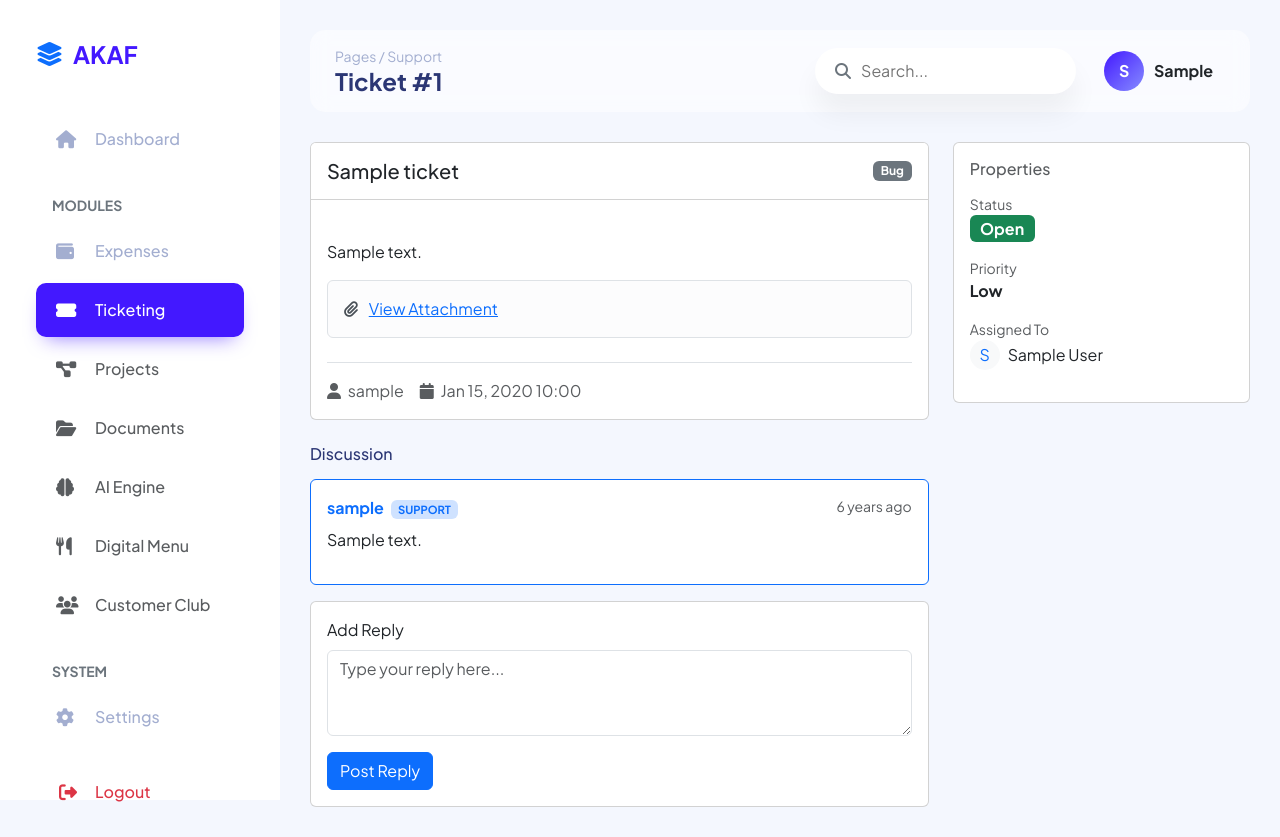
After one commit to af1112/akafwebsite, a Django app: page /ticketing/1/ in a window 1280 px wide. The commit adds this page. Run offline with Django 5.2, Linux system fonts and the light colour scheme; a user stored in the database is signed in; tables that the repository leaves empty hold one stand-in row (values such as "Sample post").

Commit message:
Add Ticketing System module: models, views, templates, and dashboard integration

```diff
--- /dev/null
+++ b/pc_software/apps/ticketing/models.py
@@ -0,0 +1,63 @@
+from django.db import models
+from django.contrib.auth import get_user_model
+from django.utils.translation import gettext_lazy as _
+
+User = get_user_model()
+
+class Ticket(models.Model):
+    STATUS_CHOICES = [
+        ('open', _('Open')),
+        ('in_progress', _('In Progress')),
+        ('resolved', _('Resolved')),
+        ('closed', _('Closed')),
+    ]
+
+    PRIORITY_CHOICES = [
+        ('low', _('Low')),
+        ('medium', _('Medium')),
+        ('high', _('High')),
+        ('critical', _('Critical')),
+    ]
+
+    CATEGORY_CHOICES = [
+        ('bug', _('Bug')),
+        ('feature', _('Feature Request')),
+        ('support', _('Support')),
+        ('other', _('Other')),
+    ]
+
+    title = models.CharField(_("Title"), max_length=200)
+    description = models.TextField(_("Description"))
+
+    status = models.CharField(_("Status"), max_length=20, choices=STATUS_CHOICES, default='open')
+    priority = models.CharField(_("Priority"), max_length=20, choices=PRIORITY_CHOICES, default='medium')
+    category = models.CharField(_("Category"), max_length=20, choices=CATEGORY_CHOICES, default='support')
+
+    created_by = models.ForeignKey(User, on_delete=models.CASCADE, related_name='created_tickets', verbose_name=_("Created By"))
+    assigned_to = models.ForeignKey(User, on_delete=models.SET_NULL, null=True, blank=True, related_name='assigned_tickets', verbose_name=_("Assigned To"))
+
+    created_at = models.DateTimeField(auto_now_add=True)
+    updated_at = models.DateTimeField(auto_now=True)
+
+    attachment = models.FileField(_("Attachment"), upload_to='tickets/%Y/%m/', blank=True, null=True)
+
+    class Meta:
+        verbose_name = _("Ticket")
+        verbose_name_plural = _("Tickets")
+        ordering = ['-created_at']
+
+    def __str__(self):
+        return f"#{self.id} - {self.title}"
+
+class TicketComment(models.Model):
+    ticket = models.ForeignKey(Ticket, on_delete=models.CASCADE, related_name='comments')
+    user = models.ForeignKey(User, on_delete=models.CASCADE)
+    content = models.TextField(_("Comment"))
+    created_at = models.DateTimeField(auto_now_add=True)
+    attachment = models.FileField(_("Attachment"), upload_to='ticket_comments/%Y/%m/', blank=True, null=True)
+
+    class Meta:
+        ordering = ['created_at']
+
+    def __str__(self):
+        return f"Comment by {self.user} on #{self.ticket.id}"
--- /dev/null
+++ b/pc_software/apps/ticketing/urls.py
@@ -0,0 +1,8 @@
+from django.urls import path
+from . import views
+
+urlpatterns = [
+    path('', views.ticket_list, name='ticket_list'),
+    path('create/', views.ticket_create, name='ticket_create'),
+    path('<int:pk>/', views.ticket_detail, name='ticket_detail'),
+]
--- /dev/null
+++ b/pc_software/apps/ticketing/views.py
@@ -0,0 +1,63 @@
+from django.shortcuts import render, get_object_or_404, redirect
+from django.contrib.auth.decorators import login_required
+from django.contrib import messages
+from .models import Ticket, TicketComment
+from django.utils.translation import gettext as _
+
+@login_required
+def ticket_list(request):
+    tickets = Ticket.objects.filter(created_by=request.user)
+    # If user is staff/admin, they might see all or assigned tickets.
+    # For now, let's keep it simple: users see their own tickets.
+
+    context = {
+        'tickets': tickets
+    }
+    return render(request, 'ticketing/ticket_list.html', context)
+
+@login_required
+def ticket_detail(request, pk):
+    ticket = get_object_or_404(Ticket, pk=pk)
+    # Check permission
+    if ticket.created_by != request.user and not request.user.is_staff:
+        messages.error(request, _("You do not have permission to view this ticket."))
+        return redirect('ticket_list')
+
+    if request.method == 'POST':
+        content = request.POST.get('content')
+        if content:
+            TicketComment.objects.create(
+                ticket=ticket,
+                user=request.user,
+                content=content
+            )
+            messages.success(request, _("Comment added."))
+            return redirect('ticket_detail', pk=pk)
+
+    context = {
+        'ticket': ticket
+    }
+    return render(request, 'ticketing/ticket_detail.html', context)
+
+@login_required
+def ticket_create(request):
+    if request.method == 'POST':
+        title = request.POST.get('title')
+        description = request.POST.get('description')
+        priority = request.POST.get('priority')
+        category = request.POST.get('category')
+
+        if title and description:
+            Ticket.objects.create(
+                title=title,
+                description=description,
+                priority=priority,
+                category=category,
+                created_by=request.user
+            )
+            messages.success(request, _("Ticket created successfully."))
+            return redirect('ticket_list')
+        else:
+            messages.error(request, _("Please fill in all required fields."))
+
+    return render(request, 'ticketing/ticket_form.html', context={})
--- a/pc_software/core/settings.py
+++ b/pc_software/core/settings.py
@@ -53,6 +53,7 @@ INSTALLED_APPS = [
     'dms',
     'users',
     'expenses',
+    'ticketing',
 ]
 
 MIDDLEWARE = [
--- a/pc_software/core/urls.py
+++ b/pc_software/core/urls.py
@@ -26,5 +26,6 @@ urlpatterns = [
     path('', views.main_dashboard, name='main_dashboard'), # Main Landing Dashboard
     path('restore-data/', views.restore_data_view, name='restore_data'), # Emergency Data Restore
     path('expenses/', include('expenses.urls')), # Move expenses to sub-path
+    path('ticketing/', include('ticketing.urls')), # Ticketing System
     path('users/', include('users.urls')),
 ] + static(settings.MEDIA_URL, document_root=settings.MEDIA_ROOT)
--- a/pc_software/templates/dashboard_base.html
+++ b/pc_software/templates/dashboard_base.html
@@ -34,6 +34,11 @@
             <a href="{% url 'dashboard' %}" class="nav-link {% if 'expenses' in request.path %}active{% endif %}">
                 <i class="fas fa-wallet"></i>
                 <span>{% trans "Expenses" %}</span>
+            </a>
+
+            <a href="{% url 'ticket_list' %}" class="nav-link {% if 'ticketing' in request.path %}active{% endif %}">
+                <i class="fas fa-ticket-alt"></i>
+                <span>{% trans "Ticketing" %}</span>
             </a>
 
             <a href="#" class="nav-link text-muted" style="cursor: not-allowed">
--- /dev/null
+++ b/pc_software/templates/ticketing/ticket_detail.html
@@ -0,0 +1,112 @@
+{% extends 'dashboard_base.html' %}
+{% load i18n %}
+
+{% block title %}{% trans "Ticket Details" %}{% endblock %}
+{% block page_title %}{% trans "Support" %}{% endblock %}
+{% block content_title %}{% trans "Ticket" %} #{{ ticket.id }}{% endblock %}
+
+{% block content %}
+<div class="row">
+    <!-- Ticket Info -->
+    <div class="col-lg-8">
+        <div class="card mb-4">
+            <div class="card-header bg-white d-flex justify-content-between align-items-center py-3">
+                <h5 class="mb-0">{{ ticket.title }}</h5>
+                <span class="badge bg-secondary">{{ ticket.get_category_display }}</span>
+            </div>
+            <div class="card-body">
+                <p class="text-muted mb-4">{{ ticket.description|linebreaks }}</p>
+
+                {% if ticket.attachment %}
+                <div class="alert alert-light border">
+                    <i class="fas fa-paperclip me-2"></i>
+                    <a href="{{ ticket.attachment.url }}" target="_blank">{% trans "View Attachment" %}</a>
+                </div>
+                {% endif %}
+
+                <div class="d-flex gap-3 text-sm text-muted mt-4 pt-3 border-top">
+                    <div><i class="fas fa-user me-1"></i> {{ ticket.created_by.username }}</div>
+                    <div><i class="fas fa-calendar me-1"></i> {{ ticket.created_at|date:"M d, Y H:i" }}</div>
+                </div>
+            </div>
+        </div>
+
+        <!-- Comments -->
+        <h6 class="mb-3">{% trans "Discussion" %}</h6>
+
+        {% for comment in ticket.comments.all %}
+        <div class="card mb-3 {% if comment.user.is_staff %}border-primary{% endif %}">
+            <div class="card-body py-3">
+                <div class="d-flex justify-content-between mb-2">
+                    <div class="fw-bold {% if comment.user.is_staff %}text-primary{% endif %}">
+                        {{ comment.user.username }}
+                        {% if comment.user.is_staff %}
+                        <span class="badge bg-primary-subtle text-primary ms-1" style="font-size: 0.7em">SUPPORT</span>
+                        {% endif %}
+                    </div>
+                    <small class="text-muted">{{ comment.created_at|timesince }} ago</small>
+                </div>
+                <p class="mb-0">{{ comment.content|linebreaks }}</p>
+            </div>
+        </div>
+        {% empty %}
+        <div class="text-center text-muted py-3 mb-4">
+            <small>{% trans "No comments yet." %}</small>
+        </div>
+        {% endfor %}
+
+        <!-- Add Comment -->
+        {% if ticket.status != 'closed' %}
+        <div class="card">
+            <div class="card-body">
+                <form method="post">
+                    {% csrf_token %}
+                    <div class="mb-3">
+                        <label class="form-label">{% trans "Add Reply" %}</label>
+                        <textarea name="content" class="form-control" rows="3" required placeholder="Type your reply here..."></textarea>
+                    </div>
+                    <button type="submit" class="btn btn-primary">{% trans "Post Reply" %}</button>
+                </form>
+            </div>
+        </div>
+        {% else %}
+        <div class="alert alert-warning">
+            {% trans "This ticket is closed. You cannot add new comments." %}
+        </div>
+        {% endif %}
+    </div>
+
+    <!-- Sidebar Info -->
+    <div class="col-lg-4">
+        <div class="card">
+            <div class="card-body">
+                <h6 class="card-title text-muted mb-3">{% trans "Properties" %}</h6>
+
+                <div class="mb-3">
+                    <label class="small text-muted d-block">{% trans "Status" %}</label>
+                    <span class="badge bg-success fs-6">{{ ticket.get_status_display }}</span>
+                </div>
+
+                <div class="mb-3">
+                    <label class="small text-muted d-block">{% trans "Priority" %}</label>
+                    <span class="fw-bold">{{ ticket.get_priority_display }}</span>
+                </div>
+
+                <div class="mb-3">
+                    <label class="small text-muted d-block">{% trans "Assigned To" %}</label>
+                    {% if ticket.assigned_to %}
+                        <div class="d-flex align-items-center">
+                            <div class="avatar-sm bg-light text-primary rounded-circle me-2 d-flex align-items-center justify-content-center" style="width:30px;height:30px">
+                                {{ ticket.assigned_to.first_name.0|default:ticket.assigned_to.username.0 }}
+                            </div>
+                            <span>{{ ticket.assigned_to.get_full_name|default:ticket.assigned_to.username }}</span>
+                        </div>
+                    {% else %}
+                        <span class="text-muted fst-italic">{% trans "Unassigned" %}</span>
+                    {% endif %}
+                </div>
+            </div>
+        </div>
+    </div>
+</div>
+{% endblock %}
```
Also changed, not shown: pc_software/apps/ticketing/admin.py (added, +19 -0 lines), pc_software/apps/ticketing/apps.py (added, +7 -0 lines), pc_software/templates/main_dashboard.html (+16 -0 lines), pc_software/templates/ticketing/ticket_form.html (added, +61 -0 lines), pc_software/templates/ticketing/ticket_list.html (added, +78 -0 lines), pc_software/apps/ticketing/__init__.py (added), pc_software/apps/ticketing/migrations/0001_initial.py (added), pc_software/apps/ticketing/migrations/__init__.py (added).
